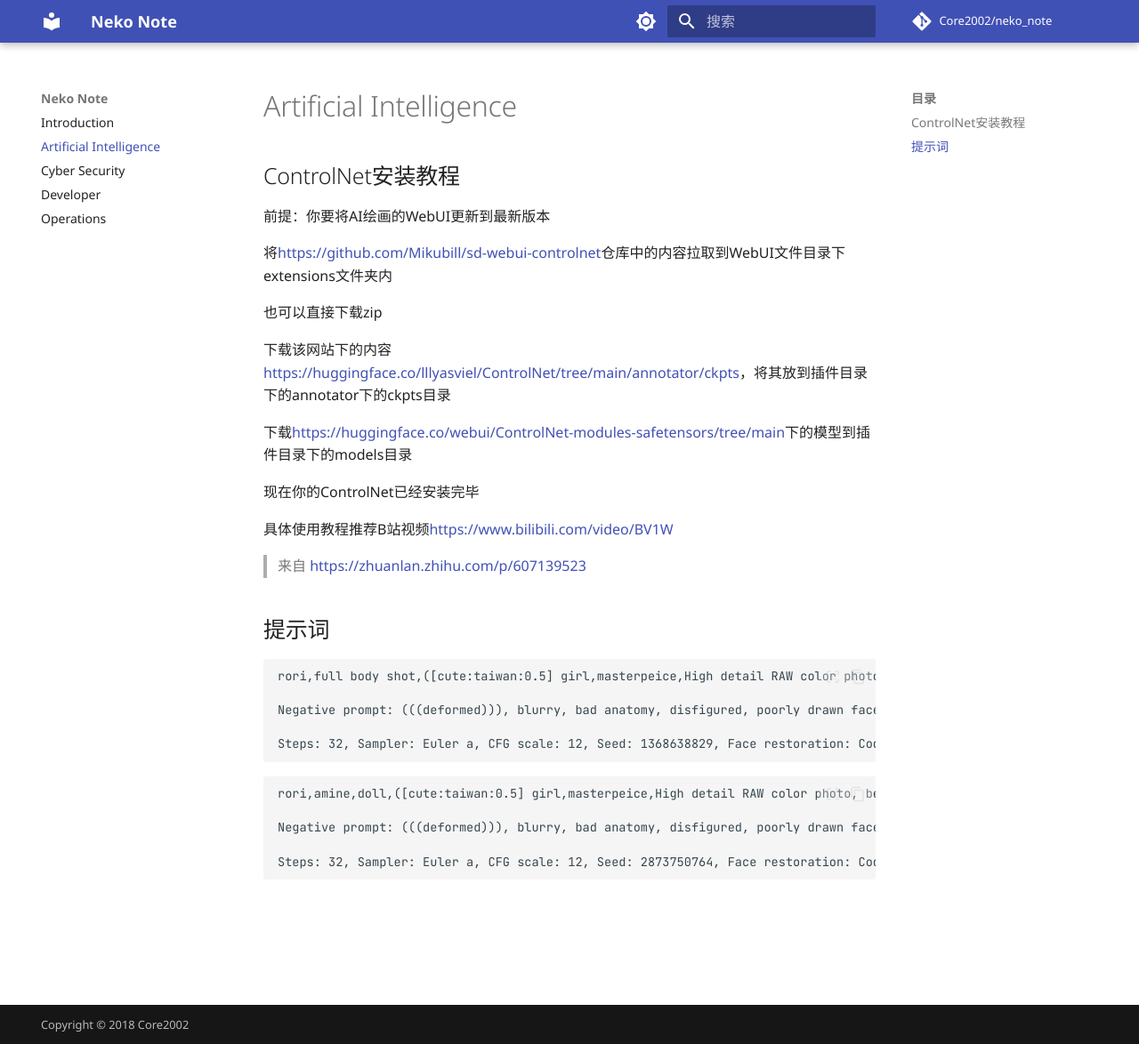
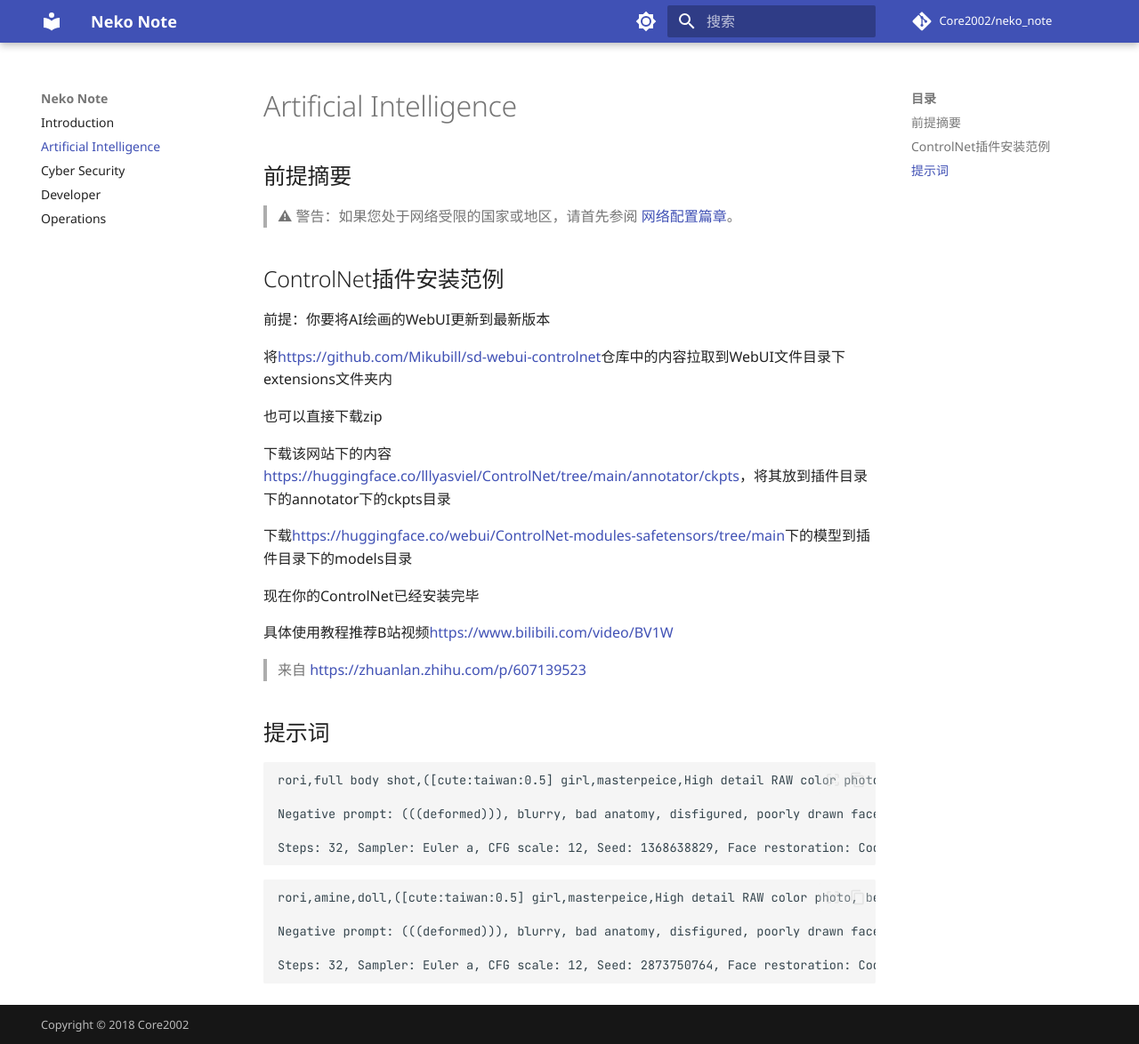
Before and after one commit to Core2002/neko_note, an MkDocs documentation site: the page built from docs/artificial_intelligence.md, in a window 1280 px wide and 1174 px high. Shown: the whole window at 89% size. Built offline with MkDocs 1.6.1 and Material for MkDocs 9.7.7, drawn with Linux system fonts in a browser that asks for light colours; comment, search, counter and statistics services are not loaded.

Commit message:
docs(artificial_intelligence): update ControlNet installation guide
- Add prerequisite summary section
- Include warning for users in restricted regions
- Update section title for ControlNet installation
- Add reference to network configuration in operations.md

```diff
--- a/docs/artificial_intelligence.md
+++ b/docs/artificial_intelligence.md
@@ -1,6 +1,10 @@
 # Artificial Intelligence
 
-## ControlNet安装教程
+## 前提摘要
+
+> ⚠ 警告：如果您处于网络受限的国家或地区，请首先参阅 [网络配置篇章](./operations.md#网络配置)。
+
+## ControlNet插件安装范例
 
 前提：你要将AI绘画的WebUI更新到最新版本
 
```
